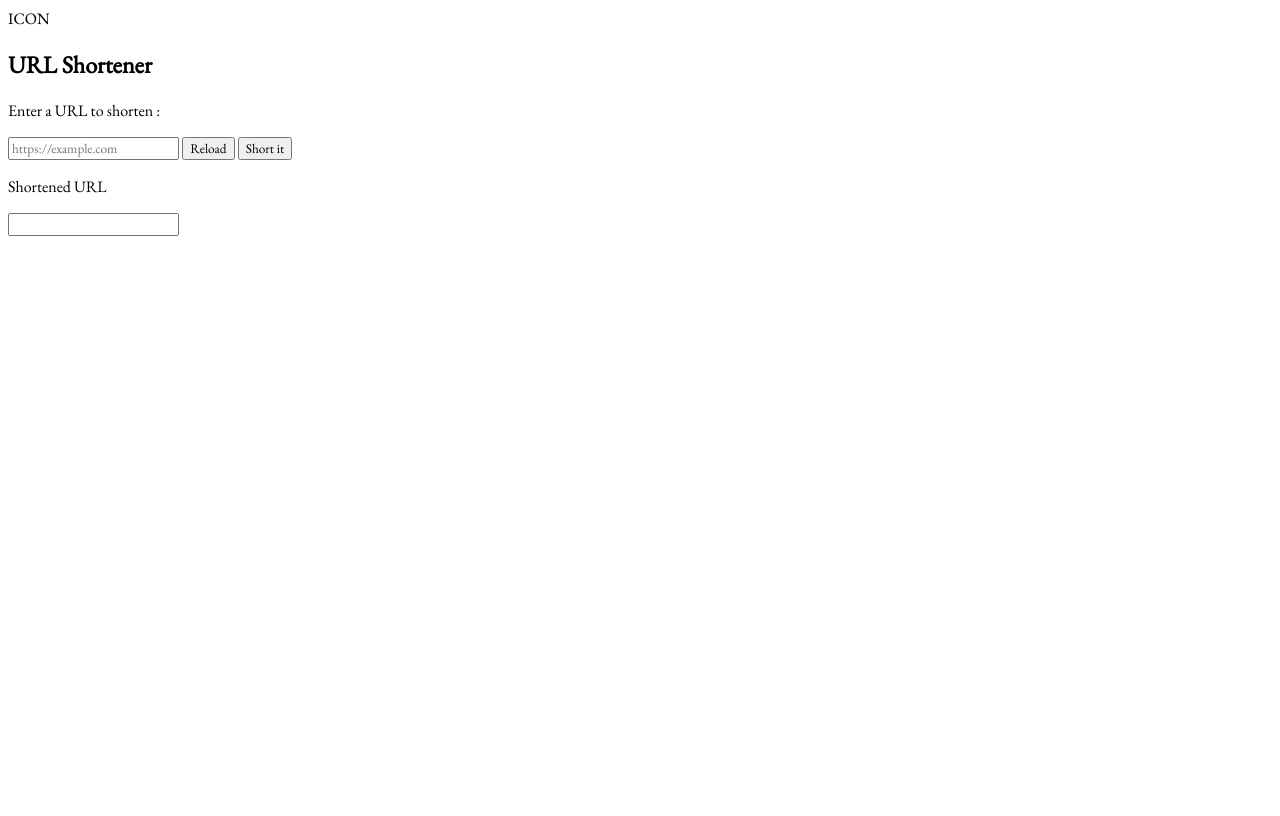
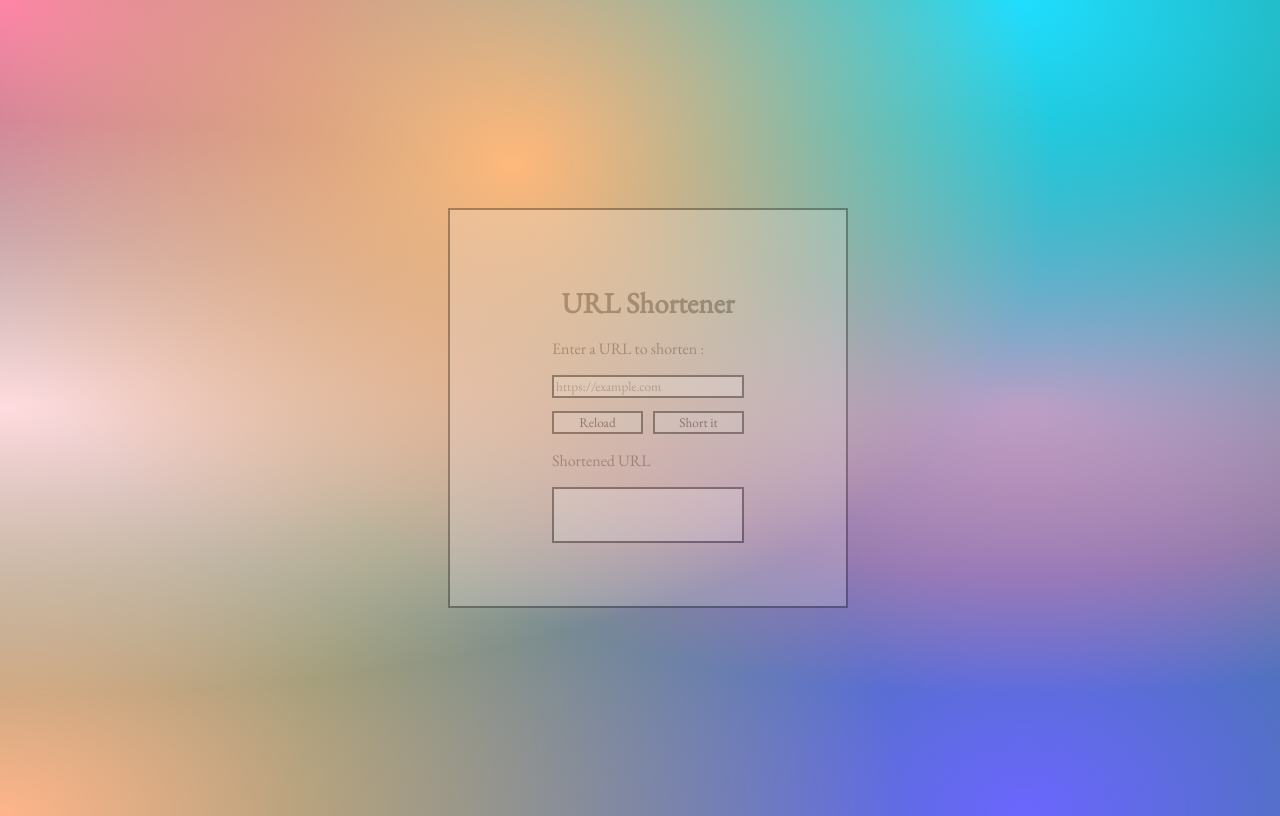
Before and after one commit to LuvDeluxe/url-shortener, a website built with Vite: page index.html in a window 1280 px wide. Built offline with nearby package versions, Linux system fonts and the light colour scheme.

Commit message:
added styles

```diff
--- a/index.html
+++ b/index.html
@@ -6,23 +6,29 @@
   <link rel="icon" type="image/svg+xml" href="/vite.svg" />
   <meta name="viewport" content="width=device-width, initial-scale=1.0" />
   <link rel="stylesheet" href="style.css">
+  <link href='https://unpkg.com/css.gg@2.0.0/icons/css/link.css' rel='stylesheet'>
   <title>URLs Shortener</title>
 </head>
 
 <body>
-  <div class="container">
+  <div class="app">
+    <div class="wrapper">
       <div class="header">
-      <span>ICON</span>
+        <span><i class="gg-link"></i></span>
         <h2>URL Shortener</h2>
       </div>
       <p>Enter a URL to shorten : </p>
       <div class="controls-wrapper">
         <input type="url" placeholder="https://example.com">
+        <br>
+        <div class="button-controls">
           <button class="control-buttons reload">Reload</button>
           <button class="control-buttons Short it">Short it</button>
         </div>
         <p>Shortened URL</p>
-    <input type="url">
+        <input type="url" class="shortened-url">
+      </div>
+    </div>
   </div>
   <script type="module" src="/main.js"></script>
 </body>
--- a/style.css
+++ b/style.css
@@ -1,5 +1,79 @@
 @import url('https://fonts.googleapis.com/css2?family=EB+Garamond&display=swap');
+
+/* Reset CSS */
+/* Box sizing rules */
+*,
+*::before,
+*::after {
+   box-sizing: border-box;
+}
+
+/* End of the reset */
 
 * {
    font-family: 'EB Garamond', serif;
 }
+
+body {
+   height: 100vh;
+   width: 100vw;
+   display: flex;
+   align-items: center;
+   color: rgba(68, 56, 46);
+   background-color: rgb(44, 129, 106);
+   background-image:
+      radial-gradient(at 40% 20%, hsla(28, 100%, 74%, 1) 0px, transparent 50%),
+      radial-gradient(at 80% 0%, hsla(189, 100%, 56%, 1) 0px, transparent 50%),
+      radial-gradient(at 0% 50%, hsla(355, 100%, 93%, 1) 0px, transparent 50%),
+      radial-gradient(at 80% 50%, hsla(340, 100%, 76%, 1) 0px, transparent 50%),
+      radial-gradient(at 0% 100%, hsla(22, 100%, 77%, 1) 0px, transparent 50%),
+      radial-gradient(at 80% 100%, hsla(242, 100%, 70%, 1) 0px, transparent 50%),
+      radial-gradient(at 0% 0%, hsla(343, 100%, 76%, 1) 0px, transparent 50%);
+}
+
+.app {
+   width: 25rem;
+   height: 25rem;
+   border: 2px solid black;
+   display: flex;
+   justify-content: center;
+   align-items: center;
+   margin: 0 auto;
+   background-color: rgba(240, 233, 233, 0.71);
+   opacity: 0.3;
+}
+
+.header {
+   display: flex;
+   flex-direction: column;
+   align-items: center;
+}
+
+.gg-link {
+   color: black;
+}
+
+.header h2 {
+   font-size: 1.8rem;
+   margin-bottom: 0;
+}
+
+.controls-wrapper input {
+   width: 12rem;
+   margin-bottom: 0.8rem;
+   border: 2px solid black;
+}
+
+.button-controls {
+   display: flex;
+   justify-content: space-between;
+}
+
+.button-controls button {
+   width: 91px;
+   border: 2px solid black;
+}
+
+.shortened-url {
+   height: 3.5rem;
+}
```
Lines whose indentation alone changed are shown as unchanged.
